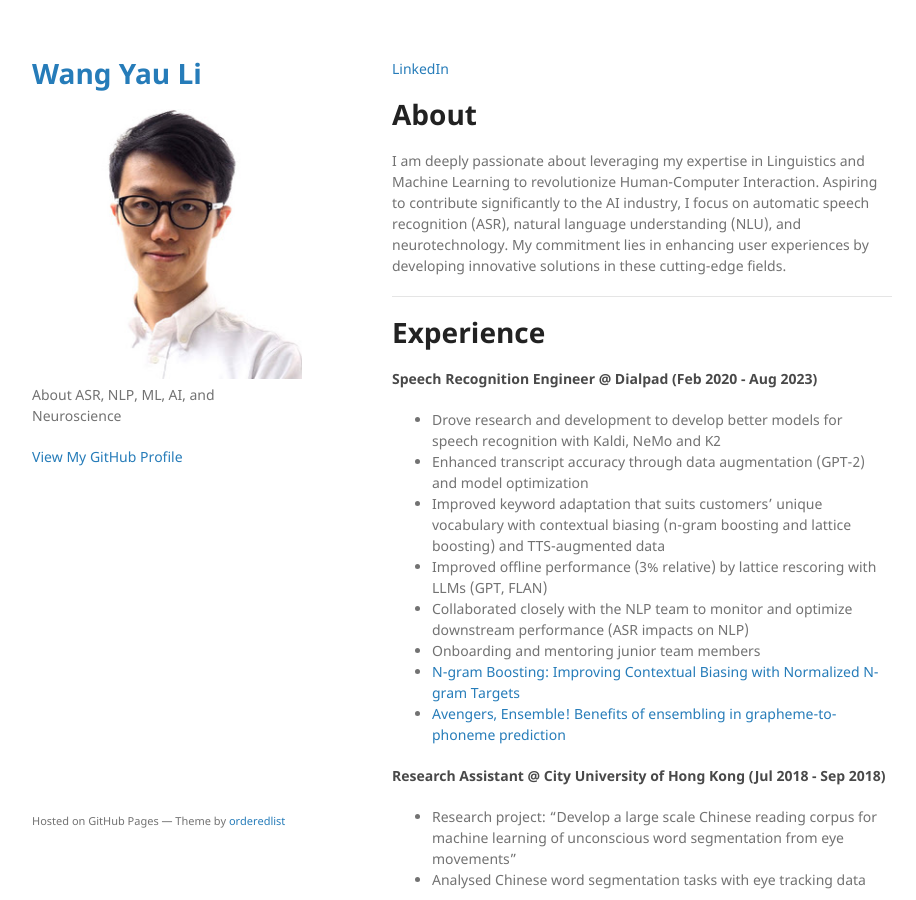
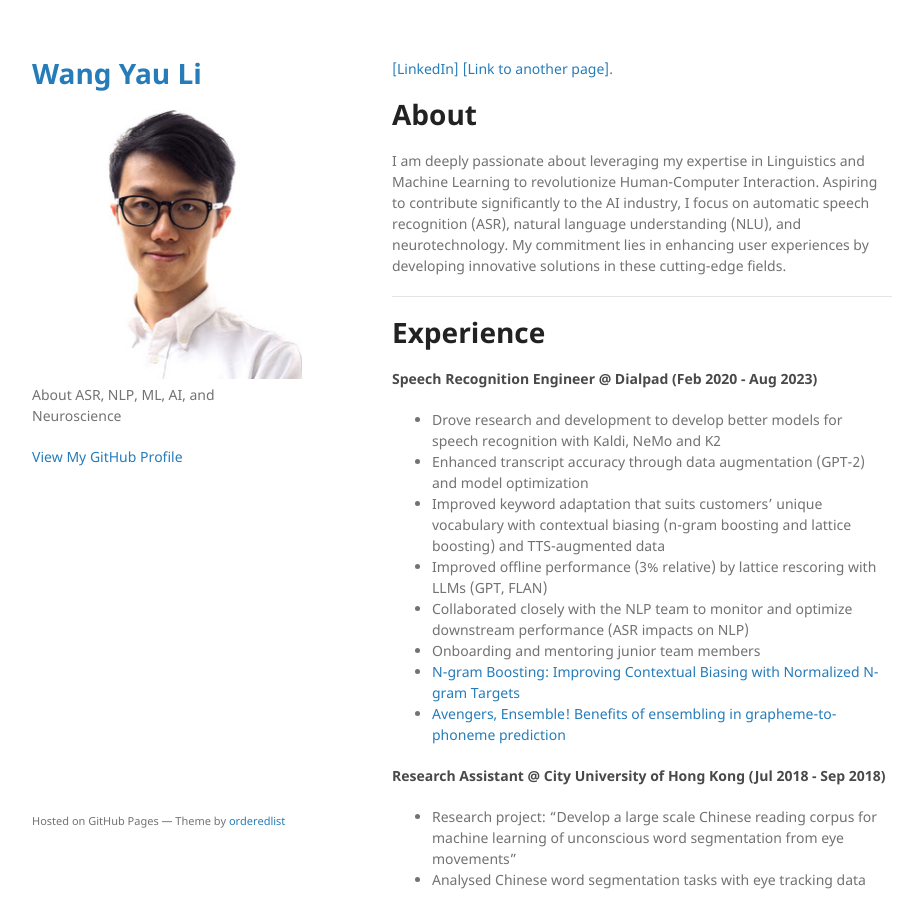
Before and after one commit to kennethli319/kennethli319.github.io, a Jekyll site: the page built from index.md, in a window 1280 px wide and 900 px high. Shown: the whole window, without its empty margins (178-1094 px from the left). Built offline with Jekyll 4.4.1, drawn with Linux system fonts in a browser that asks for light colours.

Commit message:
add style

```diff
--- a/index.md
+++ b/index.md
@@ -2,7 +2,8 @@
 layout: default
 ---
 
-[LinkedIn](https://www.linkedin.com/in/wang-yau-li/)
+[[LinkedIn]](https://www.linkedin.com/in/wang-yau-li/)
+[[Link to another page]](./another-page.html).
 
 # About
 
```
